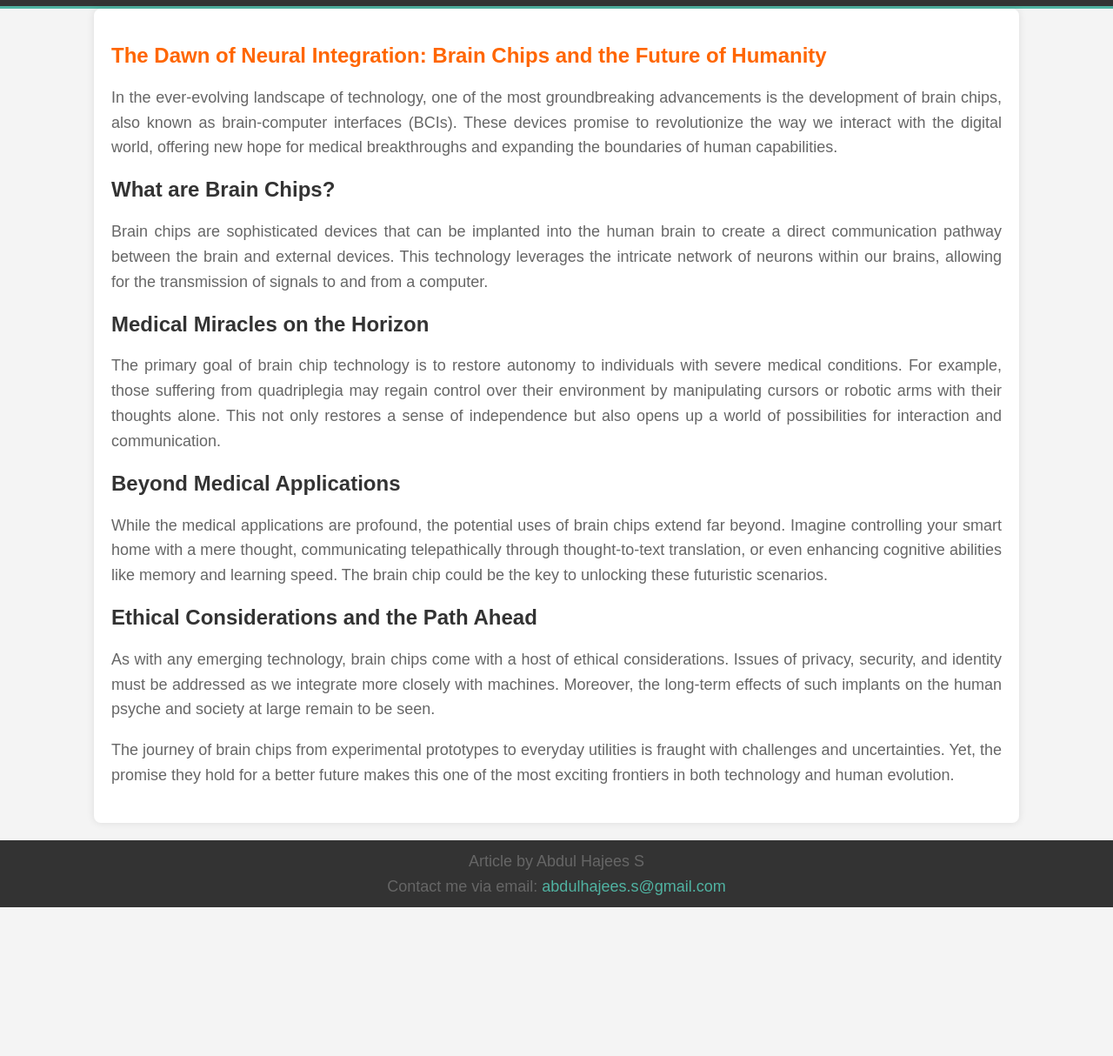
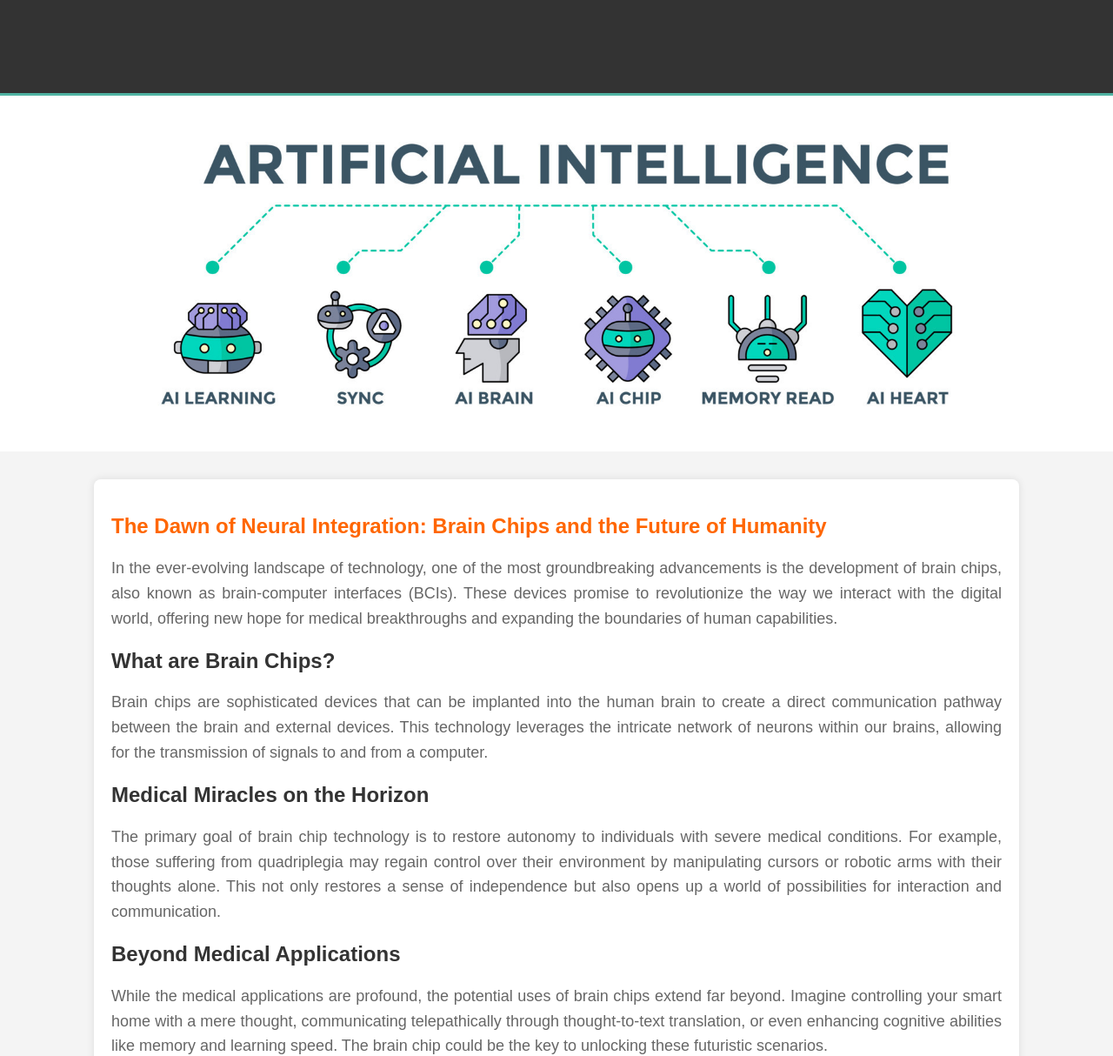
Before and after one commit to aj05hacker/brainchips, a plain HTML site: page index.html in a window 1280 px wide. Shown: the part 93-1307 px from the top of the page at 87% size. Before the commit the page ends 1136 px from the top, so only its background shows below. Drawn offline with Linux system fonts and the light colour scheme.

Commit message:
Update index.html

```diff
--- a/index.html
+++ b/index.html
@@ -15,13 +15,15 @@
     width: 80%;
     margin: auto;
     overflow: hidden;
+    padding-bottom: 20px; /* Added padding to create space at the bottom */
   }
   header {
     background: #333;
     color: white;
     padding-top: 30px;
-    min-height: 70px;
+    min-height: 170px; /* Increased height to accommodate the image */
     border-bottom: #50b3a2 3px solid;
+    position: relative; /* Added for positioning the image */
   }
   header a {
     color: #50b3a2;
@@ -97,6 +99,8 @@
     border-radius: 8px;
     box-shadow: 0px 0px 10px 0px rgba(0,0,0,0.1);
     text-align: justify; /* Justify the content */
+    position: relative; /* Added for positioning */
+    top: -100px; /* Adjust to move content down */
   }
   .segment {
     margin-bottom: 20px; /* Add space between segments */
@@ -108,6 +112,12 @@
     font-size: 18px;
     line-height: 1.6;
     color: #666;
+  }
+  #banner {
+    width: 100%; /* Make the image width 100% */
+    object-fit: cover;
+    padding-bottom:5%;
+    margin-bottom:5%;
   }
 </style>
 </head>
@@ -127,6 +137,8 @@
       </nav>
     </div>
   </header>
+
+  <img id="banner" src="brainchip.jpg" alt="Banner Image"> <!-- Insert your image and adjust the src attribute -->
 
   <div class="container content fadeIn">
     <div class="segment">
@@ -151,10 +163,5 @@
       <p>The journey of brain chips from experimental prototypes to everyday utilities is fraught with challenges and uncertainties. Yet, the promise they hold for a better future makes this one of the most exciting frontiers in both technology and human evolution.</p>
     </div>
   </div>
-
-  <footer>
-    <p>Article by Abdul Hajees S</p>
-    <p>Contact me via email: <a href="mailto:abdulhajees.s@gmail.com">abdulhajees.s@gmail.com</a></p>
-  </footer>
 </body>
 </html>
```
